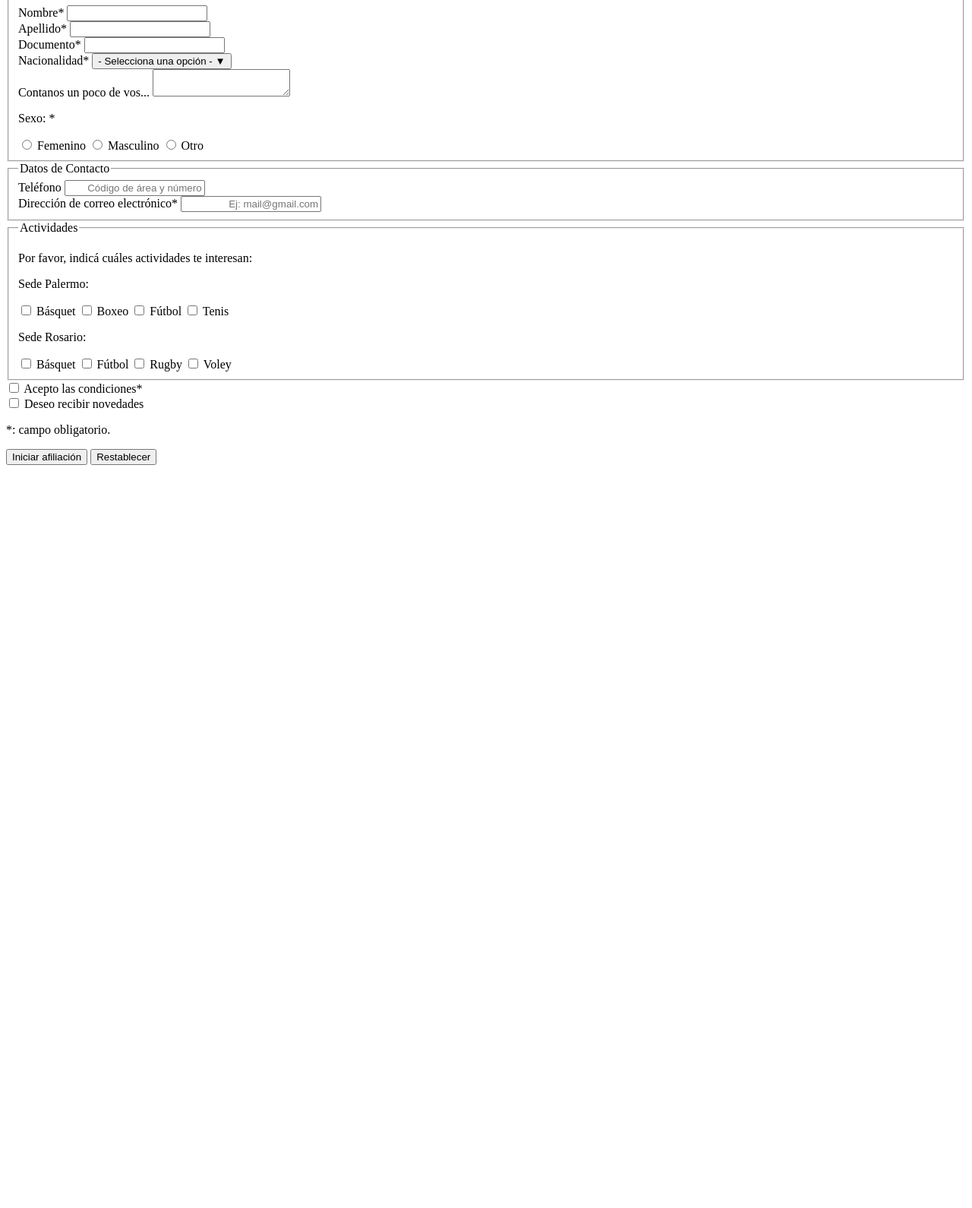
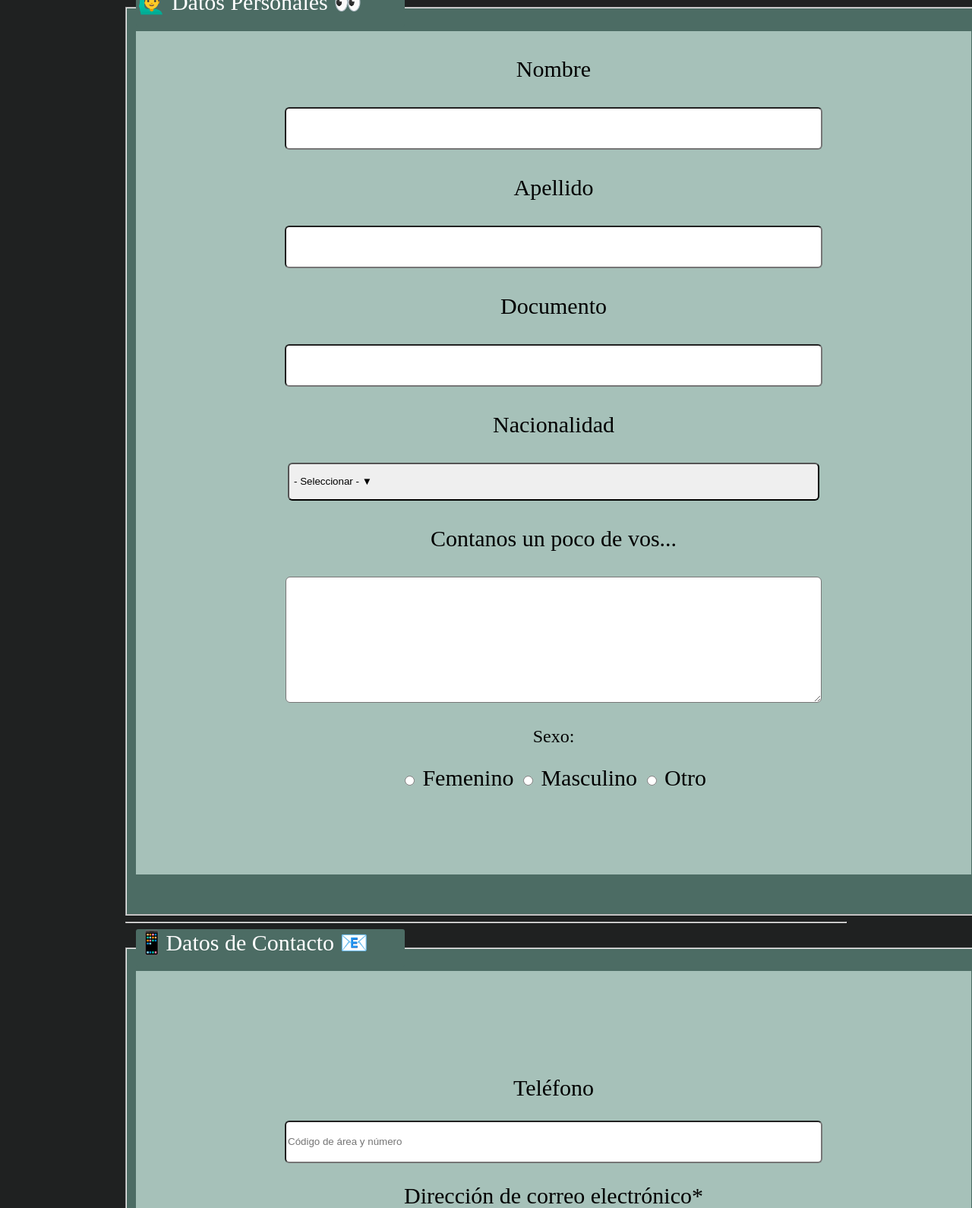
Before and after one commit to po1son3/desafio-04, a website built with Vite: page index.html in a window 1280 px wide. Shown: the part 96-1686 px from the top of the page at 76% size. Before the commit the page ends 800 px from the top, so only its background shows below. Built offline with nearby package versions, Linux system fonts and the light colour scheme.

Commit message:
agrego-algunos ajustes

```diff
--- /dev/null
+++ b/LEEME.txt
@@ -0,0 +1,4 @@
+https://github.com/po1son3/desafio-04.git
+desafio-04-bootcamp.netlify.app
+
+ALEJO GABRIEL FUNES RIOS
--- a/index.html
+++ b/index.html
@@ -1,28 +1,42 @@
 <!doctype html>
 <html lang="es">
   <head>
-    <meta charset="UTF-8" />
-
-
+    <meta charset="UTF-8">
+    <link rel="stylesheet" href="style.css">
     <title>Afiliación</title>
   </head>
   <body>
-<h1>Veni al Gym</h1>
-<form action="#post" method="post">
 
-<!-- Datos de Personales -->
-
+<h1>Veni al Gym! 💪</h1>
+<!--  Datos de Personales -->
+<form action="https://postman-echo.com/post" method="_blank">
 <fieldset>
 
-  <legend>Datos Personales</legend>
-  <div>
+  <legend>🙋‍♂️ Datos Personales 👀</legend>
+  <div  class="te">
 
+    <div class="primer-bloque">
+
+  <div class="padding">
+      <label  for="lbl-nombre">Nombre</label>
+  </div>
+      <input class="tbag" id="lbl-nombre" type="text" required>
+
+    </div>
 
     <div>
 
+      <div class="padding-2">
+      <label for="lbl-apellido">Apellido</label>
+      </div>
+      <input class="tbag-2" id="lbl-apellido" type="text" required>
+    </div>
+    <div>
 
-      <label for="lbl-nombre">Nombre*</label>
-      <input id="lbl-nombre" type="text" required>
+      <div class="padding-3">
+      <label for="lbl-documento">Documento</label>
+      </div>
+      <input class="tbag-3" id="lbl-documento" type="text" required>
 
 
     </div>
@@ -30,79 +44,108 @@
     <div>
 
 
-      <label for="lbl-apellido">Apellido*</label>
-      <input id="lbl-apellido" type="text" required>
+      <div class="padding-4">
+      <label>Nacionalidad</label>
+      </div>
+      <button class="tbag-4">- Seleccionar - ▼ </button>
+
+    </div>
+    <div>
+
+      <div class="padding-5">
+      <label>Contanos un poco de vos...</label>
+      </div>
+      <textarea class="tbag-5" name="area-grande"></textarea>
+
+
+    </div>
+<p>Sexo: </p>
+      <div>
+        <input type="radio" name="Sexo" id="Femenino">
+        <label for="Femenino">Femenino</label>
+
+        <input type="radio" name="Sexo" id="Masculino">
+        <label for="Masculino">Masculino</label>
+
+        <input type="radio" name="Sexo" id="Otro">
+        <label for="Otro">Otro</label>
+      </div>
+</div>
+</fieldset>
+
+<div><hr></div>
+
+<!-- Datos de contacto -->
+
+<fieldset class="fieldset-2">
+
+  <legend>📱Datos de Contacto 📧</legend>
+  <div class="te-2">
+
+    <div>
+
+      <div class="padding-6">
+      <label>Teléfono</label>
+      </div>
+      <input class="tbag-6" type="tel" placeholder="Código de área y número" id="Teléfono">
 
 
     </div>
 
     <div>
 
-
-      <label for="lbl-documento">Documento*</label>
-      <input id="lbl-documento" type="text" required>
+        <div class="padding-7">
+        <label>Dirección de correo electrónico*</label>
+        </div>
+        <input class="tbag-7" type="email" required placeholder="Ej: mail@gmail.com">
 
 
     </div>
 
-    <div>
-
-
-
-      <label for="lbl-nacionalidad">Nacionalidad*</label>
-      <!-- boton raro -->
-      <button>- Selecciona una opción - ▼ </button>
-
-     <!--  <input id="lbl-nacionalidad" type="" required> -->
-
-
-
-
-    </div>
-    <div>
-
-
-      <label for="">Contanos un poco de vos...</label>
-      <textarea name="" id=""></textarea>
-
-
-    </div>
-<p>Sexo: *</p>
-      <div>
-        <input type="radio" name="Femenino">
-        <label for="Femenino">Femenino</label>
-
-        <input type="radio" name="Masculino">
-        <label for="Masculino">Masculino</label>
-
-        <input type="radio" name="Otro">
-        <label for="Otro">Otro</label>
-      </div>
 </div>
 </fieldset>
 
 
-<!-- Datos de contacto -->
+<!-- Actividades -->
+<div><hr></div>
+<fieldset class="fieldset-3">
 
-<fieldset>
+  <legend>🚴🏽Actividades🤸🏽</legend>
+  <div class="te-3">
+<p>Por favor, indicá cuáles actividades te interesan:</p>
+<p>Sede Palermo:</p>
+  <div class="letra-chica">
+        <input type="checkbox" name="Deporte" id="Básquet">
+        <label for="Básquet">Básquet</label>
 
-  <legend>Datos de Contacto</legend>
-  <div>
+        <input type="checkbox" name="Deporte" id="Boxeo">
+        <label for="Boxeo">Boxeo</label>
 
-    <div>
+        <input type="checkbox" name="Deporte" id="Fútbol">
+        <label for="Fútbol">Fútbol</label>
+
+        <input type="checkbox" name="Deporte" id="Tenis">
+        <label for="Tenis">Tenis</label>
 
 
-      <label for="Teléfono">Teléfono</label>
-      <input type="tel" placeholder="Código de área y número">
+  </div>
 
 
-    </div>
+  <div>
+  <p>Sede Rosario:</p>
+  <div class="letra-chica">
+        <input type="checkbox" name="Deporte" id="Básquet-2">
+        <label for="Básquet">Básquet</label>
 
-    <div>
+        <input type="checkbox" name="Deporte" id="Fútbol-2">
+        <label for="Fútbol">Fútbol</label>
+
+        <input type="checkbox" name="Deporte" id="Rugby">
+        <label for="Rugby">Rugby</label>
 
 
-        <label for="">Dirección de correo electrónico*</label>
-        <input type="email" required placeholder="Ej: mail@gmail.com">
+        <input type="checkbox" name="Deporte" id="Voley">
+        <label for="Voley">Voley</label>
 
 
     </div>
@@ -112,70 +155,29 @@
 
 
 
-<!-- Actividades -->
+<div class="white">
+<input type="checkbox" required>
+<label>Acepto las condiciones*</label>
+</div>
 
-<fieldset>
-
-  <legend>Actividades</legend>
-  <p>Por favor, indicá cuáles actividades te interesan:</p></p>
-  <div>
-
-    <div>
-
-  <p>Sede Palermo:</p>
-        <input type="checkbox" name="Básquet">
-        <label for="Básquet">Básquet</label>
-
-        <input type="checkbox" name="Boxeo">
-        <label for="Boxeo">Boxeo</label>
-
-        <input type="checkbox" name="Fútbol">
-        <label for="Fútbol">Fútbol</label>
-
-        <input type="checkbox" name="Tenis">
-        <label for="Tenis">Tenis</label>
+<div class="white">
+<input type="checkbox">
+<label>Deseo recibir novedades</label>
+</div>
 
 
-    </div>
-
-    <div>
-
-  <p>Sede Rosario:</p>
-        <input type="checkbox" name="Básquet">
-        <label for="Básquet">Básquet</label>
-
-        <input type="checkbox" name="Fútbol">
-        <label for="Fútbol">Fútbol</label>
-
-        <input type="checkbox" name="Rugby">
-        <label for="Rugby">Rugby</label>
+<p class="white">*: campo obligatorio.</p>
+<div>
+<button class="center" type="submit">Iniciar afiliación</button>
+</div>
+<div>
+<button class="center" type="reset">Restablecer</button>
+</div>
 
 
-        <input type="checkbox" name="Voley">
-        <label for="Voley">Voley</label>
 
-
-    </div>
-
-</div>
-</fieldset>
-
-<div>
-<input type="checkbox" required>
-<label for="">Acepto las condiciones*</label>
-</div>
-
-<div>
-<input type="checkbox">
-<label for="">Deseo recibir novedades</label>
-</div>
-
-<p>*: campo obligatorio.</p>
-<button type="submit">Iniciar afiliación</button>
-<button type="reset">Restablecer</button>
-</for>
-
-
+</form>
+</body>
 <script type="module" src="/main.js"></script>
 </body>
 </html>
--- a/style.css
+++ b/style.css
@@ -1,3 +1,182 @@
-input {
+form{
+    display:block;
+    align-items: center;
+    margin: auto;
+    width: 950px;
+}
+body {
+    background-color: rgb(31, 33, 33);
+
+}
+h1 {
+margin: 0;
+color: white;
+text-align: center;
+font-size: 50px;
+border: 10px solid green;
+border-top: 15px solid #4c6c64;
+border-bottom: #4c6c64;
+border-left: 20px solid transparent;
+border-right: 20px solid transparent;
+
+}
+
+input{
     direction: rtl;
 }
+
+p  {
+    font-size: 24px;
+}
+
+fieldset {
+    width: 1100px;
+    height: 1200px ;
+    margin: auto;
+    background-color:#4c6c64;
+}
+legend {
+    color: white;
+    font-size: 30px;
+    background-color: #4c6c64;
+    border-radius: 3px;
+    width: 350px;
+    height: 50px;
+    margin-top: 20px;
+}
+
+.te{
+    box-sizing: border-box;
+    width: 1100px;
+    height: 1110px;
+    margin: auto;
+    background-color: rgb(166, 193, 185);
+    text-align: center;
+    font-size: 30px;
+
+}
+
+.padding {
+    padding: 3%;
+}
+
+.tbag {
+    width:700px;
+    height: 50px;
+    border-radius: 6px;
+}
+
+.padding-2 {
+    padding: 3%;
+}
+
+.tbag-2 {
+    width:700px;
+    height: 50px;
+    border-radius: 6px;
+}
+
+.padding-3 {
+    padding: 3%;
+}
+
+.tbag-3 {
+    width:700px;
+    height: 50px;
+    border-radius: 6px;
+}
+
+.padding-4 {
+    padding: 3%;
+
+}
+
+.tbag-4 {
+    width:700px;
+    height: 50px;
+    border-radius: 6px;
+    text-align: left;
+}
+.padding-5 {
+    padding: 3%;
+}
+
+.tbag-5 {
+    width:700px;
+    height: 160px;
+    border-radius: 6px;
+}
+
+radio {
+    width: 600px;
+    height: 100px;
+}
+
+.te-2 {
+    padding: 10%;
+    box-sizing: border-box;
+    width: 1100px;
+    height: 580px;
+    margin: auto;
+    background-color: rgb(166, 193, 185);
+    text-align: center;
+    font-size: 30px;
+    font-size: 30px;
+
+}
+.padding-6{
+padding: 3%;
+}
+
+.tbag-6 {
+    width:700px;
+    height: 50px;
+    border-radius: 6px;
+    text-align: left;
+}
+.padding-7 {
+padding: 3%;
+}
+.tbag-7 {
+    width:700px;
+    height: 50px;
+    border-radius: 6px;
+    text-align: left;
+}
+
+.te-3{
+    padding: 6%;
+    box-sizing: border-box;
+    width: 1100px;
+    height: 500px;
+    margin: auto;
+    background-color: rgb(166, 193, 185);
+    text-align: left;
+    font-size: 30px;
+    font-size: 30px;
+
+}
+
+.white {
+    color: white;
+    text-align: center;
+
+}
+
+.center {
+    margin: auto;
+}
+
+.fieldset-2 {
+    width: 1100px;
+    height: 650px;
+}
+
+.fieldset-3 {
+    width: 1100px;
+    height: 600px;
+}
+
+.letra-chica  {
+    font-size: 23px;
+}
```
